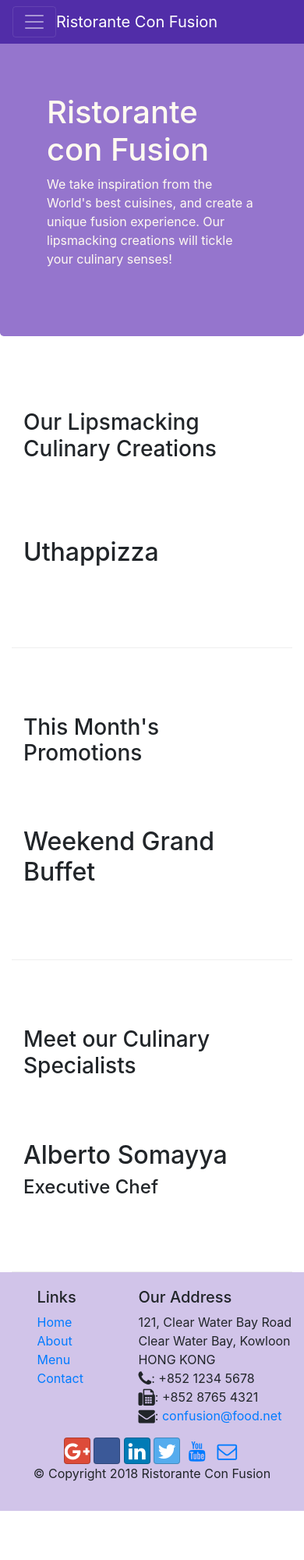
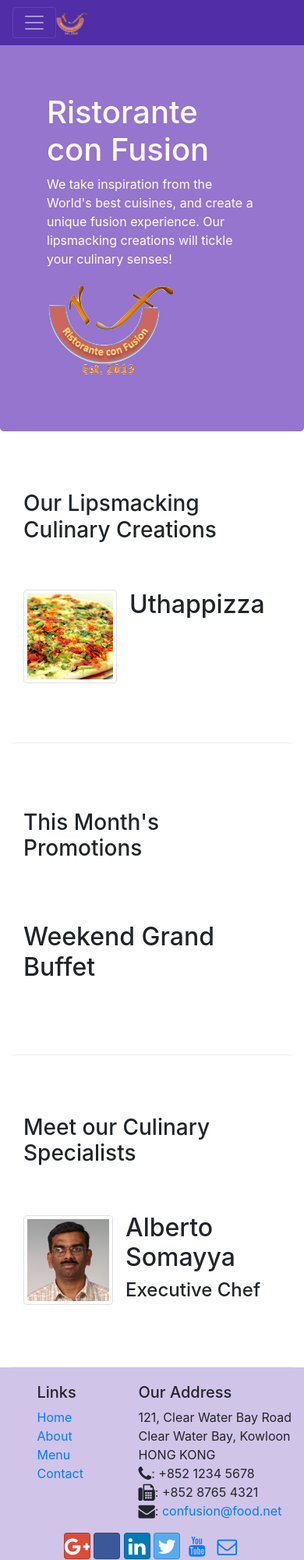
Before and after one commit to tshvets65/confusion-bootstrap, a website: page index.html in a window 390 px wide. Shown: the top 2000 px of the page at 78% size. Before the commit the page ends 1937 px from the top, so only its background shows below. Drawn offline with nearby package versions, Linux system fonts and the light colour scheme; some icons are missing.

Commit message:
Images and Media

```diff
--- a/index.html
+++ b/index.html
@@ -21,7 +21,7 @@
             <button class="navbar-toggler" type="button" data-toggle="collapse" data-target="#Navbar">
                 <span class="navbar-toggler-icon"></span>
             </button>
-            <a class="navbar-brand mr-auto" href="#">Ristorante Con Fusion</a>
+            <a class="navbar-brand mr-auto" href="#"><img src="img/logo.png" height="30" width="41"></a>
             <div class="collapse navbar-collapse" id="Navbar">
                 <ul class="navbar-nav mr-auto">
                     <li class="nav-item active"><a class="nav-link" href="#"><span class="fa fa-home fa-lg"></span> Home</a></li>
@@ -40,7 +40,8 @@
                     <h1>Ristorante con Fusion</h1>
                     <p>We take inspiration from the World's best cuisines, and create a unique fusion experience. Our lipsmacking creations will tickle your culinary senses!</p>
                 </div>
-                <div class="col-12 col-sm">
+                <div class="col-12 col-sm align-self-center">
+                    <img src="img/logo.png" class="img-fluid">
                 </div>
             </div>
         </div>
@@ -52,11 +53,18 @@
                 <h3>Our Lipsmacking Culinary Creations</h3>
             </div>
             <div class="col col-sm order-sm-first col-md">
-                <h2>Uthappizza</h2>
-                <p class="d-none d-sm-block">A unique combination of Indian Uthappam (pancake) and Italian pizza, topped with Cerignola olives, ripe vine cherry tomatoes, Vidalia onion, Guntur chillies and Buffalo Paneer.</p>
+                <div class="media">
+                    <img class="d-flex mr-3 img-thumbnail align-self-center"
+                        src="img/uthappizza.png" alt="uthappizza">
+                    <div class="media-body">
+                            <h2 class="mt-0">Uthappizza</h2>
+                            <p class="d-none d-sm-block">A unique combination of Indian Uthappam (pancake) and Italian pizza,
+                                topped with Cerignola olives, ripe vine cherry tomatoes, Vidalia onion, Guntur chillies and
+                                Buffalo Paneer.</p>
+                    </div>
+                </div>
             </div>
         </div>
-
 
         <div class="row row-content align-items-center">
             <div class="col-12 col-sm-4 col-md-3">
@@ -73,9 +81,19 @@
                 <h3>Meet our Culinary Specialists</h3>
             </div>
             <div class="col col-sm order-sm-first col-md">
-                <h2>Alberto Somayya</h2>
-                <h4>Executive Chef</h4>
-                <p class="d-none d-sm-block">Award winning three-star Michelin chef with wide International experience having worked closely with whos-who in the culinary world, he specializes in creating mouthwatering Indo-Italian fusion experiences. </p>
+                <div class="media">
+                    <img class="d-flex mr-3 img-thumbnail align-self-center"
+                        src="img/alberto.png">
+                    <div class="media-body">
+                        <h2 class="mt-0">Alberto Somayya</h2>
+                        <h4>Executive Chef</h4>
+                        <p class="d-none d-sm-block">Award winning three-star Michelin chef with wide International
+                            experience having worked closely with whos-who in the culinary world, he specializes in
+                            creating mouthwatering Indo-Italian fusion experiences. </p>
+                    </div>
+                </div>
+
+
             </div>
         </div>
     </div>
```
Also changed, not shown: aboutus.html (+3 -2 lines), contactus.html (+3 -2 lines), img/alberto.png (added), img/buffet.png (added), img/logo.png (added), img/uthappizza.png (added), 1 other file.
